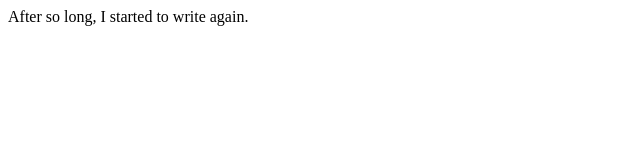
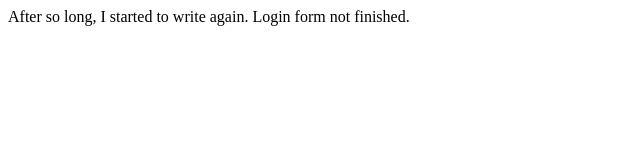
Before and after one commit to Liyenz/sample, a plain HTML site: page index.html in a window 1280 px wide. Shown: the whole page, without its empty margins (0-640 px from the left). Drawn offline with Linux system fonts and the light colour scheme.

Commit message:
Login form

```diff
--- a/index.html
+++ b/index.html
@@ -4,5 +4,6 @@
 </head>
 <body>
 	After so long, I started to write again.
+	Login form not finished.
 </body>
 </html>
```
Also changed, not shown: login.html (added, +1 -0 lines), 1 other file.
